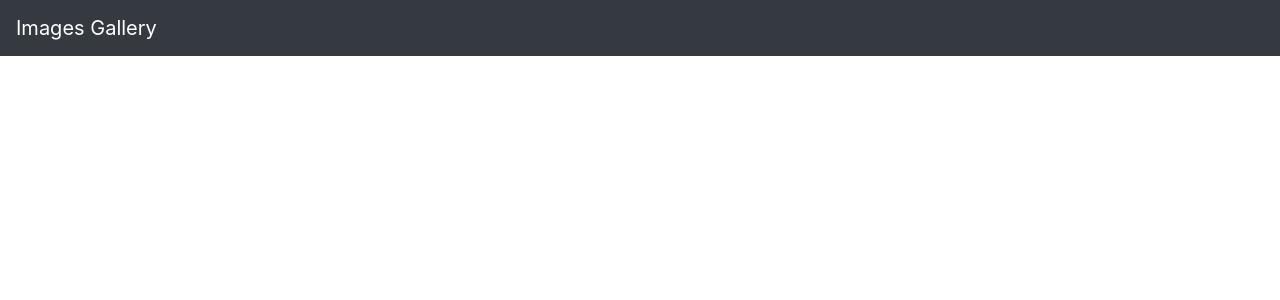
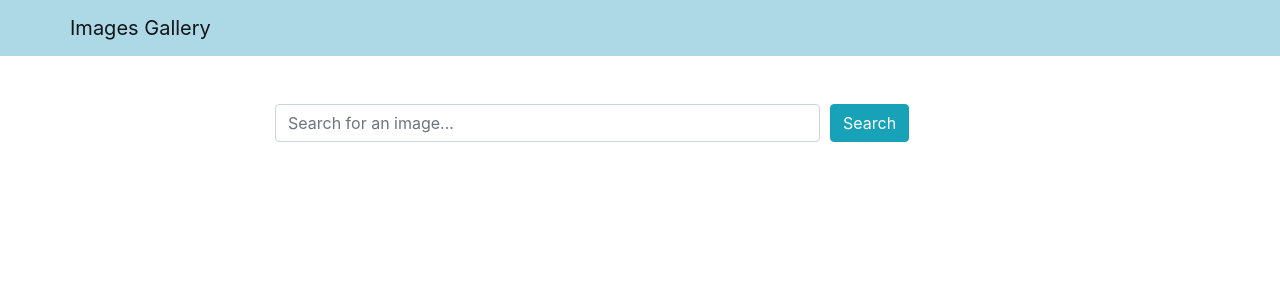
Before and after one commit to kunikaingale/images_gallery, a React (Create React App) app in the folder frontend/: page / in a window 1280 px wide. Shown: the top 300 px of the page. Built offline with nearby package versions, Linux system fonts and the light colour scheme.

Commit message:
controlled search componene

```diff
--- a/frontend/package.json
+++ b/frontend/package.json
@@ -13,6 +13,9 @@
     "react-scripts": "5.0.1",
     "web-vitals": "^2.1.4"
   },
+  "overrides": {
+    "autoprefixer": "10.4.5"
+  },
   "scripts": {
     "start": "react-scripts start",
     "build": "react-scripts build",
@@ -25,6 +28,7 @@
       "react-app/jest"
     ]
   },
+
   "browserslist": {
     "production": [
       ">0.2%",
@@ -37,4 +41,5 @@
       "last 1 safari version"
     ]
   }
+
 }
--- a/frontend/src/App.js
+++ b/frontend/src/App.js
@@ -2,11 +2,21 @@
 import './App.css';
 import 'bootstrap/dist/css/bootstrap.min.css';
 import Header from './components/Header';
+import Search from './components/Search';
+import { useState } from 'react';
+
 
 const App=()=> {
+  const [word,setWord]=useState('');
+  const handleSearchSubmit=(event)=>{
+    event.preventDefault()
+    console.log(word)
+  }
+  console.log(word)
   return (
     <div>
       <Header title="Images Gallery"/>
+      <Search image={handleSearchSubmit} word={word} setWord={setWord}/>
     </div>
   );
 }
--- a/frontend/src/components/Header.js
+++ b/frontend/src/components/Header.js
@@ -1,10 +1,13 @@
 import React from 'react'
-import {Navbar} from 'react-bootstrap'
+import {Navbar, Container} from 'react-bootstrap'
 
+const navbarStyle={backgroundColor:"lightblue"}
 const Header=({title})=>{
     return(
-        <Navbar bg="dark" variant="dark">
-          <Navbar.Brand href="/">{title}</Navbar.Brand>
+        <Navbar style={navbarStyle} variant="light">
+          <Container>
+              <Navbar.Brand href="/">{title}</Navbar.Brand>
+          </Container>
       </Navbar>
     )
 }
--- /dev/null
+++ b/frontend/src/components/Search.js
@@ -0,0 +1,29 @@
+import React from "react";
+import {Container,Row,Col, Form, Button} from "react-bootstrap"
+
+const Search =({word,image,setWord})=>{
+    return(
+    <Container className="mt-5">
+      <Row className="justify-content-center">
+        <Col xs={12} md={8}>
+            <Form onSubmit={image}>
+                <Form.Row>
+                    <Col xs={9}>
+                        <Form.Control
+                        placeholder="Search for an image..."
+                        type="text"
+                        value={word}
+                        onChange={(e)=> setWord(e.target.value)}
+                        />
+                    </Col>
+                    <Col>
+                        <Button type="submit" variant="info">Search</Button>
+                    </Col>
+                </Form.Row>
+            </Form>
+        </Col>
+      </Row>
+    </Container>
+    )
+}
+export default Search
--- a/frontend/src/css/index.css
+++ b/frontend/src/css/index.css
@@ -1,6 +1,6 @@
 body {
   margin: 0;
-  font-family: -apple-system, BlinkMacSystemFont, 'Segoe UI', 'Roboto', 'Oxygen',
+  font-family: -apple-system, BlinkMacSystemFont,'Quicksand', 'Segoe UI', 'Roboto', 'Oxygen',
     'Ubuntu', 'Cantarell', 'Fira Sans', 'Droid Sans', 'Helvetica Neue',
     sans-serif;
   -webkit-font-smoothing: antialiased;
```
Also changed, not shown: package.json (added, +9 -0 lines), 2 other files (tests, documents, lock files or other folders).
